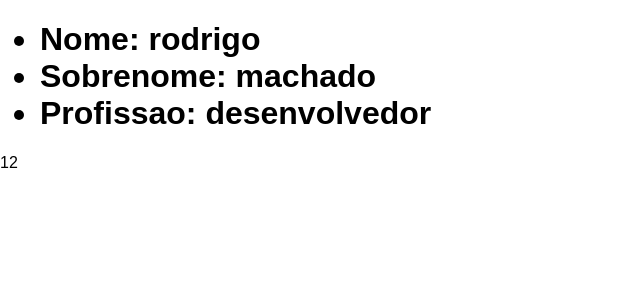
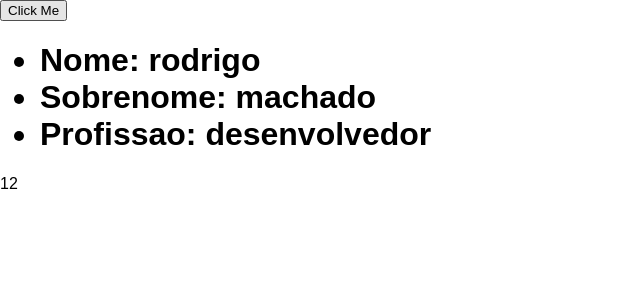
Before and after one commit to RodrigoMachado9/React-Js-Components, a React (Create React App) app: page / in a window 1280 px wide. Shown: the top 300 px of the page, without its empty margins (0-640 px from the left). Built offline with nearby package versions, Linux system fonts and the light colour scheme.

Commit message:
create button with ( event button ) using function

```diff
--- a/src/App.js
+++ b/src/App.js
@@ -3,6 +3,12 @@ import './App.css';
 // import MeuComponente, {MeusComponentes} from "./components/MeuComponente";
 import MeuComponente from "./components/MeuComponente";
 import Time from "./components/Time";
+import MyButton from "./components/MyButton";
+
+
+
+
+
 
 class App extends Component {
   render() {
@@ -17,11 +23,12 @@ class App extends Component {
         nome:'rodrigo',
         sobrenome:'machado',
         profissao:'desenvolvedor'
-    }
+    };
 
 
     return (
       <div className="App">
+          <MyButton/>
           <MeuComponente {...dados}/>
           <Time/>
           {/*<MeuComponentEscolhido name={variableComponent}/>*/}
--- /dev/null
+++ b/src/components/MyButton.js
@@ -0,0 +1,27 @@
+import React, { Component } from 'react';
+
+
+
+// class MyButton extends Component{
+//     render() {
+//
+//         return(
+//             <button onClick={sayHello}>Click Me</button>
+//
+//         );
+//     }
+//
+//
+// }
+
+function MyButton(props) {
+    function sayHello(){
+        alert('Hello!!')
+    }
+    return(
+        <button onClick={sayHello}>Click Me</button>
+    )
+}
+
+
+export default MyButton;
```
